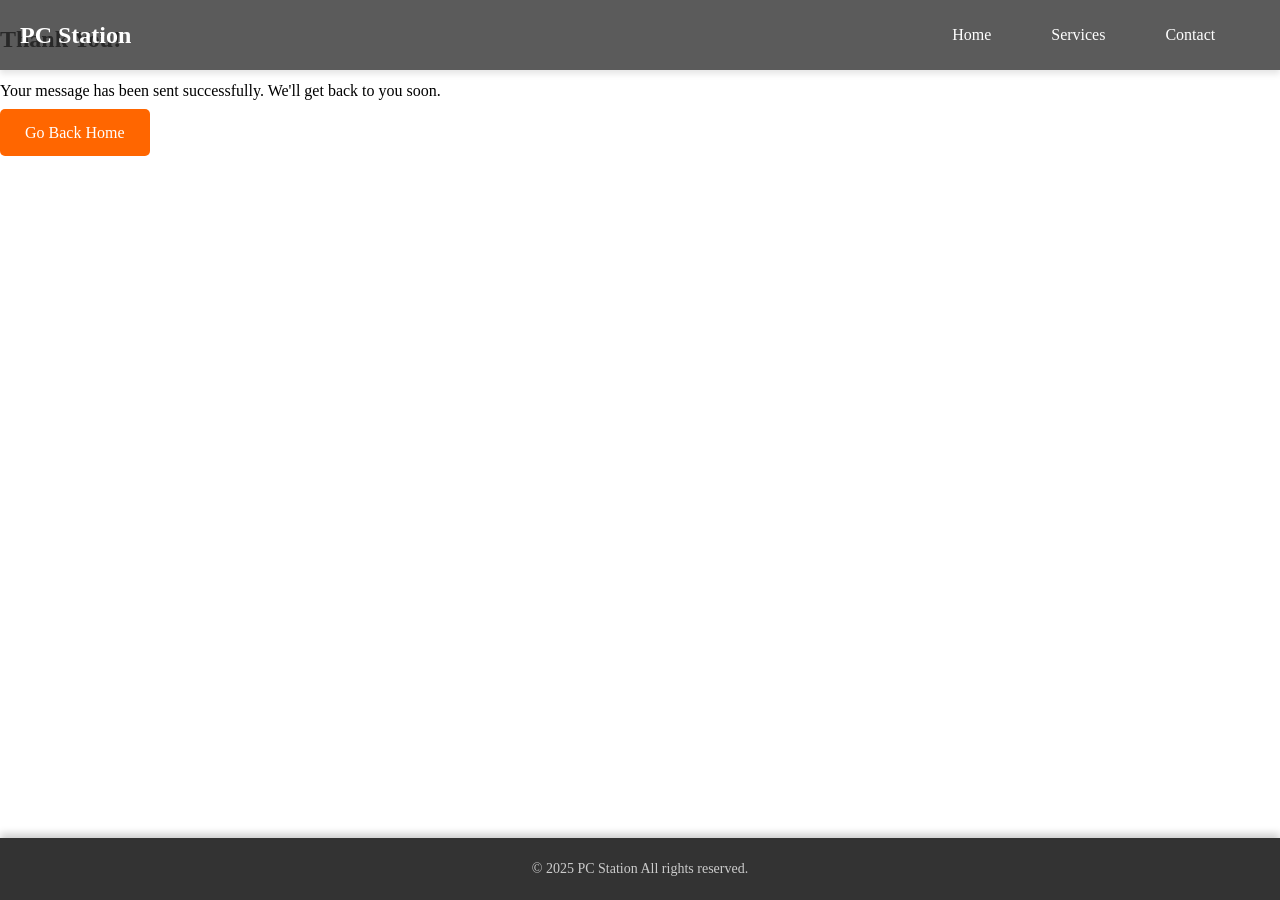
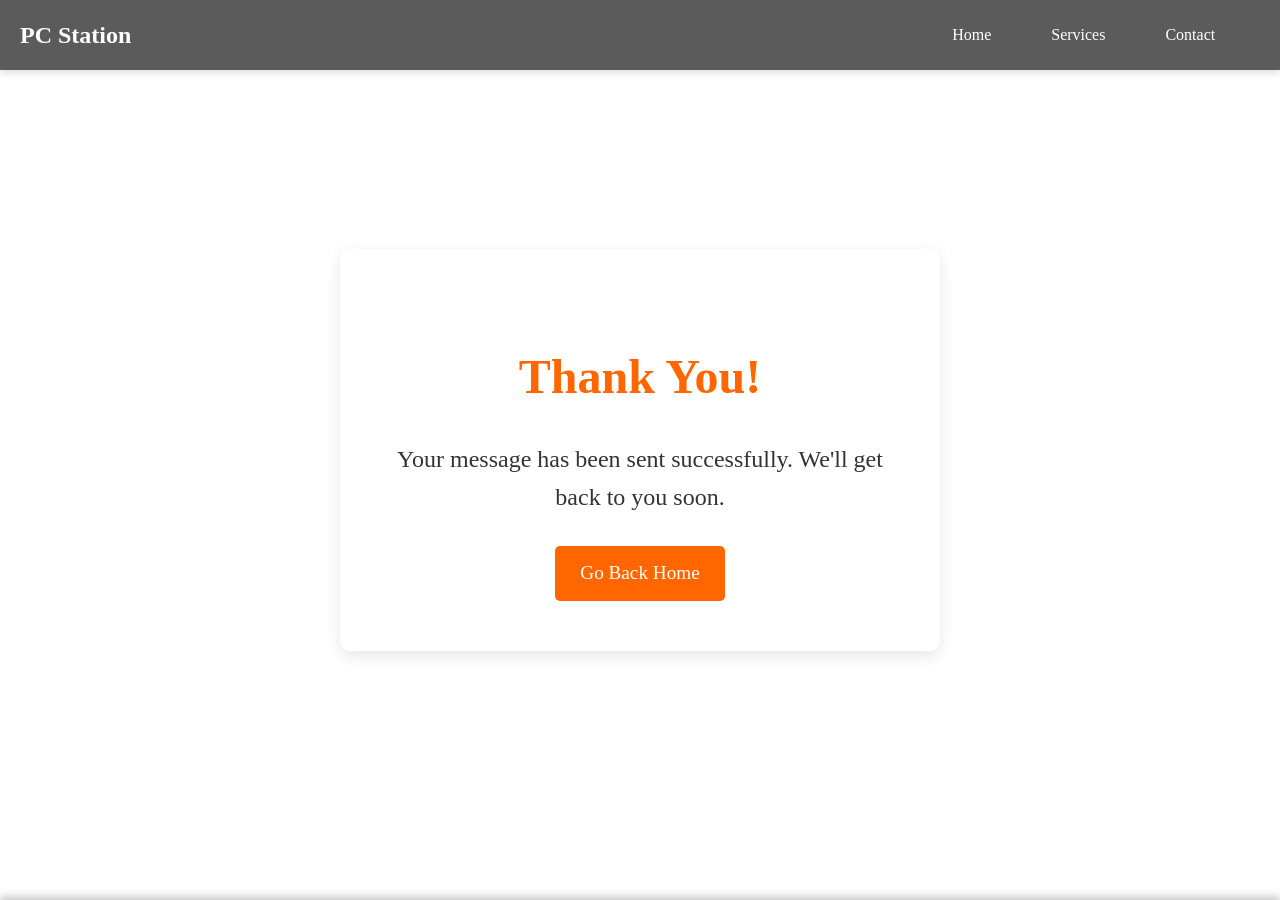
Before and after one commit to PCStationSouthport/PCStation, a Jekyll site: the page built from thank-you.md, in a window 1280 px wide. Built offline with Jekyll 4.4.1, drawn with Linux system fonts in a browser that asks for light colours.

Commit message:
Update main-styles.css

```diff
--- a/assets/css/main-styles.css
+++ b/assets/css/main-styles.css
@@ -194,3 +194,50 @@ body {
 footer {
   margin-top: auto; /* This ensures the footer is pushed to the bottom when there’s not enough content */
 }
+
+
+
+/* Thank You Page Styling */
+.thank-you {
+    display: flex;
+    justify-content: center;
+    align-items: center;
+    height: 100vh; /* Full page height */
+    text-align: center;
+}
+
+.thank-you-content {
+    background: white;
+    padding: 50px;
+    border-radius: 10px;
+    box-shadow: 0 5px 15px rgba(0, 0, 0, 0.1);
+    max-width: 600px;
+    width: 90%;
+}
+
+.thank-you h1 {
+    font-size: 3rem;
+    color: #ff6600; /* Match your theme */
+    margin-bottom: 20px;
+}
+
+.thank-you p {
+    font-size: 1.5rem;
+    color: #333;
+    margin-bottom: 30px;
+}
+
+.thank-you .btn-primary {
+    display: inline-block;
+    text-decoration: none;
+    background-color: #ff6600; /* Match your theme */
+    color: white;
+    padding: 12px 25px;
+    font-size: 1.2rem;
+    border-radius: 5px;
+    transition: background-color 0.3s ease;
+}
+
+.thank-you .btn-primary:hover {
+    background-color: #ff9933; /* Lighter hover effect */
+}
```
